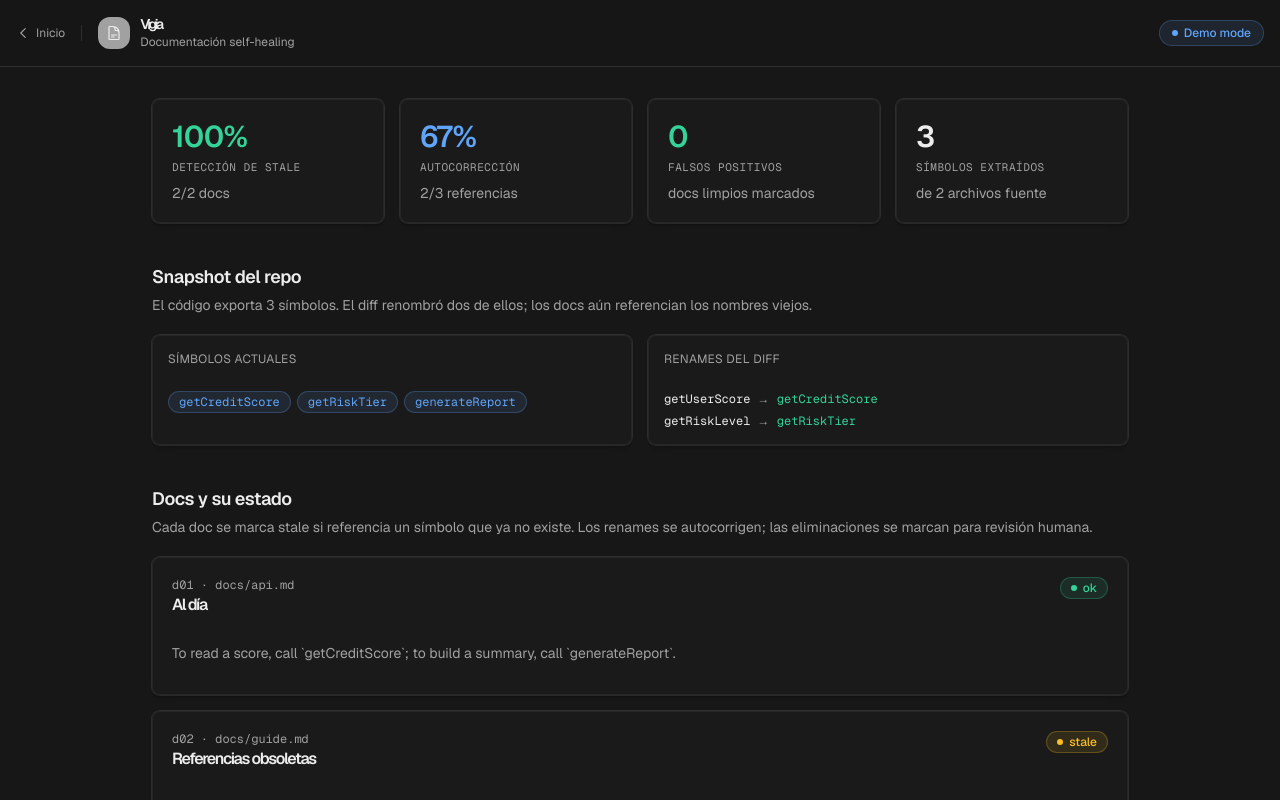
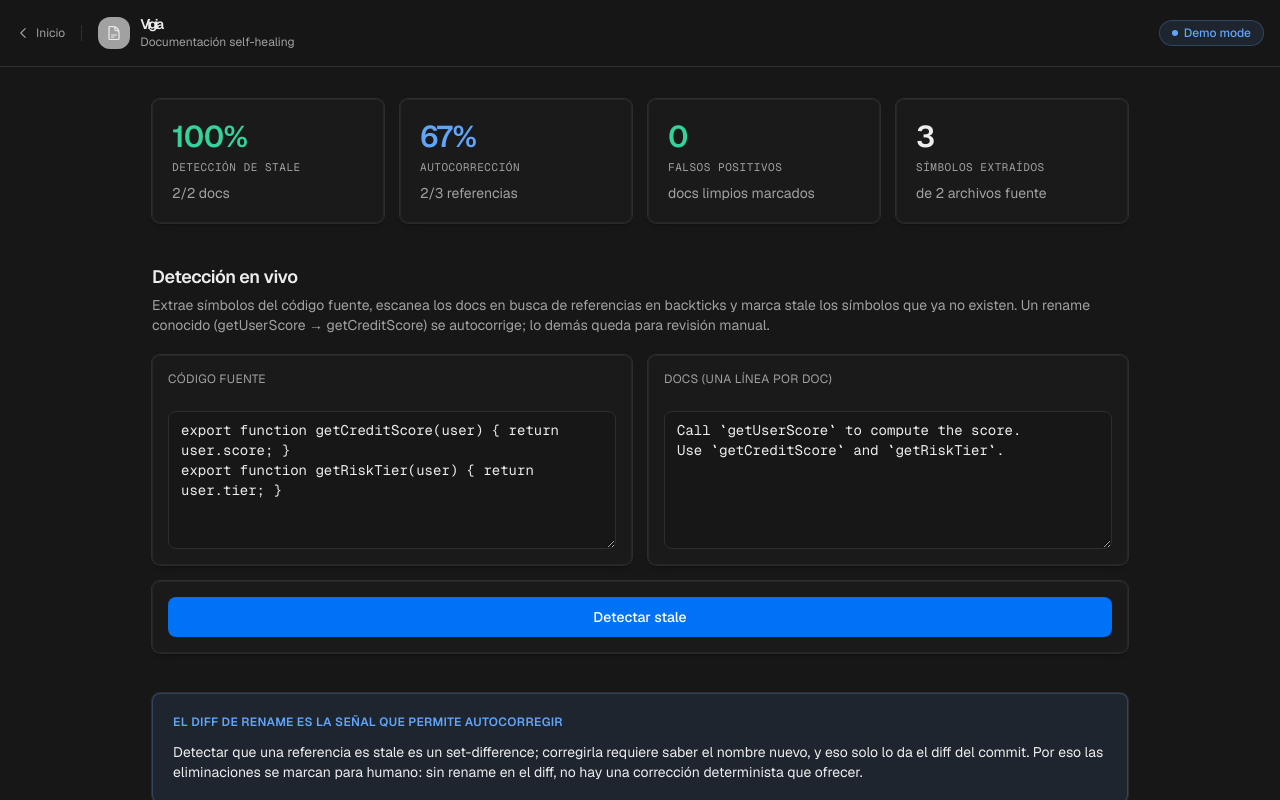
Before and after one commit to mdeasis27/vigia, a Next.js app: page /app in a window 1280 px wide. Shown: the top 800 px of the page. Built offline with nearby package versions, Linux system fonts and the light colour scheme.

Commit message:
feat: interactive self-healing-docs playground

```diff
--- a/app/app/page.tsx
+++ b/app/app/page.tsx
@@ -1,21 +1,56 @@
 "use client";
 
+import { useState } from "react";
 import Link from "next/link";
 import { Alert } from "@/design-system/components/alert";
 import { Card } from "@/design-system/components/card";
 import { MetricCard } from "@/design-system/components/metric-card";
 import { StatusBadge } from "@/design-system/components/status-badge";
-import { getRenames, getResult, getSymbols } from "@/lib/vigia/demo";
+import { getResult } from "@/lib/vigia/demo";
+import { extractSymbols } from "@/lib/vigia/extract";
+import { detect } from "@/lib/vigia/detect";
+import type { DetectionResult, DocFile } from "@/lib/vigia/types";
 
 const RESULT = getResult();
-const SYMBOLS = getSymbols();
-const RENAMES = getRenames();
+
+const RENAMES: Record<string, string> = { getUserScore: "getCreditScore" };
+
+const SOURCE_PREFILL = `export function getCreditScore(user) { return user.score; }
+export function getRiskTier(user) { return user.tier; }`;
+
+const DOCS_PREFILL = `Call \`getUserScore\` to compute the score.
+Use \`getCreditScore\` and \`getRiskTier\`.`;
 
 function pct(v: number) {
   return `${(v * 100).toFixed(0)}%`;
 }
 
+function parseDocs(text: string): DocFile[] {
+  return text
+    .split("\n")
+    .map((line) => line.trim())
+    .filter(Boolean)
+    .map((line, i) => ({
+      id: `doc${i + 1}`,
+      path: `docs/${i + 1}.md`,
+      content: line,
+    }));
+}
+
 export default function AppPage() {
+  const [sourceText, setSourceText] = useState(SOURCE_PREFILL);
+  const [docsText, setDocsText] = useState(DOCS_PREFILL);
+  const [symbols, setSymbols] = useState<string[]>([]);
+  const [result, setResult] = useState<DetectionResult | null>(null);
+
+  function run() {
+    const source = [{ path: "src/index.ts", content: sourceText }];
+    const extracted = extractSymbols(source);
+    const docs = parseDocs(docsText);
+    setSymbols(extracted);
+    setResult(detect(extracted, RENAMES, docs, []));
+  }
+
   return (
     <div className="min-h-screen bg-background">
       <header className="sticky top-0 z-10 border-b border-[var(--border)] bg-background/80 backdrop-blur-md">
@@ -80,44 +115,62 @@ export default function AppPage() {
           />
         </div>
 
-        {/* ── SYMBOLS + RENAMES ──────────────── */}
+        {/* ── PLAYGROUND ──────────────────────── */}
         <section>
-          <h2 className="text-lg font-semibold tracking-tight text-foreground mb-1">Snapshot del repo</h2>
+          <h2 className="text-lg font-semibold tracking-tight text-foreground mb-1">Detección en vivo</h2>
           <p className="text-sm text-muted-foreground mb-5">
-            El código exporta {SYMBOLS.length} símbolos. El diff renombró dos de ellos; los docs
-            aún referencian los nombres viejos.
+            Extrae símbolos del código fuente, escanea los docs en busca de referencias en
+            backticks y marca stale los símbolos que ya no existen. Un rename conocido (getUserScore
+            → getCreditScore) se autocorrige; lo demás queda para revisión manual.
           </p>
+
           <div className="grid gap-4 sm:grid-cols-2">
             <Card className="p-4">
-              <p className="text-xs text-muted-foreground uppercase tracking-wide mb-2">Símbolos actuales</p>
+              <p className="text-xs text-muted-foreground uppercase tracking-wide mb-2">Código fuente</p>
+              <textarea
+                value={sourceText}
+                onChange={(e) => setSourceText(e.target.value)}
+                rows={6}
+                className="w-full rounded-[var(--radius-md)] border border-[var(--border)] bg-background px-3 py-2 text-sm font-mono text-foreground focus:outline-none focus:ring-2 focus:ring-ring/60"
+              />
+            </Card>
+            <Card className="p-4">
+              <p className="text-xs text-muted-foreground uppercase tracking-wide mb-2">Docs (una línea por doc)</p>
+              <textarea
+                value={docsText}
+                onChange={(e) => setDocsText(e.target.value)}
+                rows={6}
+                className="w-full rounded-[var(--radius-md)] border border-[var(--border)] bg-background px-3 py-2 text-sm font-mono text-foreground focus:outline-none focus:ring-2 focus:ring-ring/60"
+              />
+            </Card>
+          </div>
+
+          <Card className="mt-4 p-4">
+            <button
+              onClick={run}
+              className="w-full rounded-[var(--radius-md)] bg-accent px-4 py-2.5 text-sm font-medium text-[#ffffff] hover:bg-accent/90 transition-colors"
+            >
+              Detectar stale
+            </button>
+          </Card>
+
+          {result && (
+            <div className="mt-6 space-y-5">
+              <Card className="p-4">
+                <p className="text-xs text-muted-foreground uppercase tracking-wide mb-2">
+                  Símbolos extraídos ({symbols.length})
+                </p>
                 <div className="flex flex-wrap gap-1.5">
-                {SYMBOLS.map((s) => (
-                  <span key={s} className="rounded-full border border-info/25 bg-info/10 px-2.5 py-0.5 font-mono text-xs text-info">{s}</span>
+                  {symbols.map((s) => (
+                    <span key={s} className="rounded-full border border-info/25 bg-info/10 px-2.5 py-0.5 font-mono text-xs text-info">
+                      {s}
+                    </span>
                   ))}
                 </div>
               </Card>
-            <Card className="p-4">
-              <p className="text-xs text-muted-foreground uppercase tracking-wide mb-2">Renames del diff</p>
-              <div className="space-y-1.5">
-                {Object.entries(RENAMES).map(([old, next]) => (
-                  <p key={old} className="font-mono text-xs text-foreground">
-                    {old} <span className="text-muted-foreground">→</span> <span className="text-success">{next}</span>
-                  </p>
-                ))}
-              </div>
-            </Card>
-          </div>
-        </section>
 
-        {/* ── DOCS ───────────────────────────── */}
-        <section>
-          <h2 className="text-lg font-semibold tracking-tight text-foreground mb-1">Docs y su estado</h2>
-          <p className="text-sm text-muted-foreground mb-5">
-            Cada doc se marca stale si referencia un símbolo que ya no existe. Los renames se
-            autocorrigen; las eliminaciones se marcan para revisión humana.
-          </p>
               <div className="space-y-4">
-            {RESULT.docs.map((d) => (
+                {result.docs.map((d) => (
                   <Card key={d.id} className="p-5">
                     <div className="flex items-start justify-between gap-4 mb-3">
                       <div>
@@ -157,6 +210,8 @@ export default function AppPage() {
                   </Card>
                 ))}
               </div>
+            </div>
+          )}
         </section>
 
         {/* ── NOTE ───────────────────────────── */}
```
Lines whose indentation alone changed are shown as unchanged.
